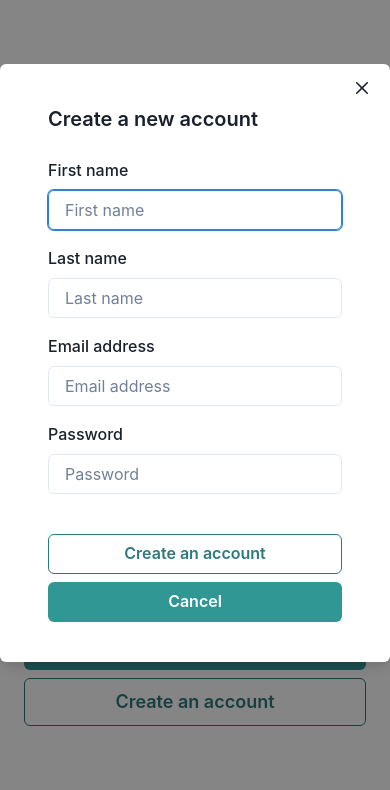
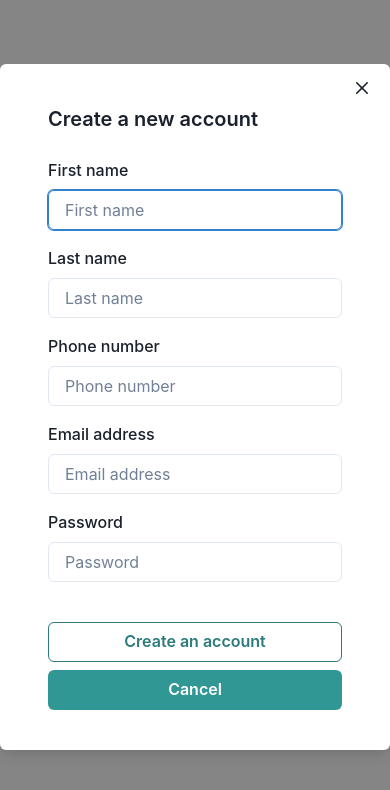
Before and after one commit to My-HEP/frontend, a React (Create React App) app: page / in a window 390 px wide. Both pictures are taken after typing "name@example.com", "Sample123" into the empty fields and a click on the button "Create an account". Shown: the top 790 px of the page. Built offline with nearby package versions, Linux system fonts and the light colour scheme; no server answers.

Commit message:
Add phone number field and state to create account form

```diff
--- a/src/shared/components/CreateAccountModal.js
+++ b/src/shared/components/CreateAccountModal.js
@@ -24,6 +24,7 @@ function CreateAccountModal() {
   const [password, setPassword] = useState('');
   const [firstName, setFirstName] = useState('');
   const [lastName, setLastName] = useState('');
+  const [phoneNumber, setPhoneNumber] = useState('');
 
   const { isOpen, onOpen, onClose } = useDisclosure();
 
@@ -111,6 +112,16 @@ function CreateAccountModal() {
             </FormControl>
 
             <FormControl mt={4}>
+              <FormLabel>Phone number</FormLabel>
+              <Input
+                type="tel"
+                placeholder="Phone number"
+                onChange={event => setPhoneNumber(event.target.value)}
+                value={phoneNumber}
+              />
+            </FormControl>
+
+            <FormControl mt={4}>
               <FormLabel>Email address</FormLabel>
               <Input
                 type="email"
```
